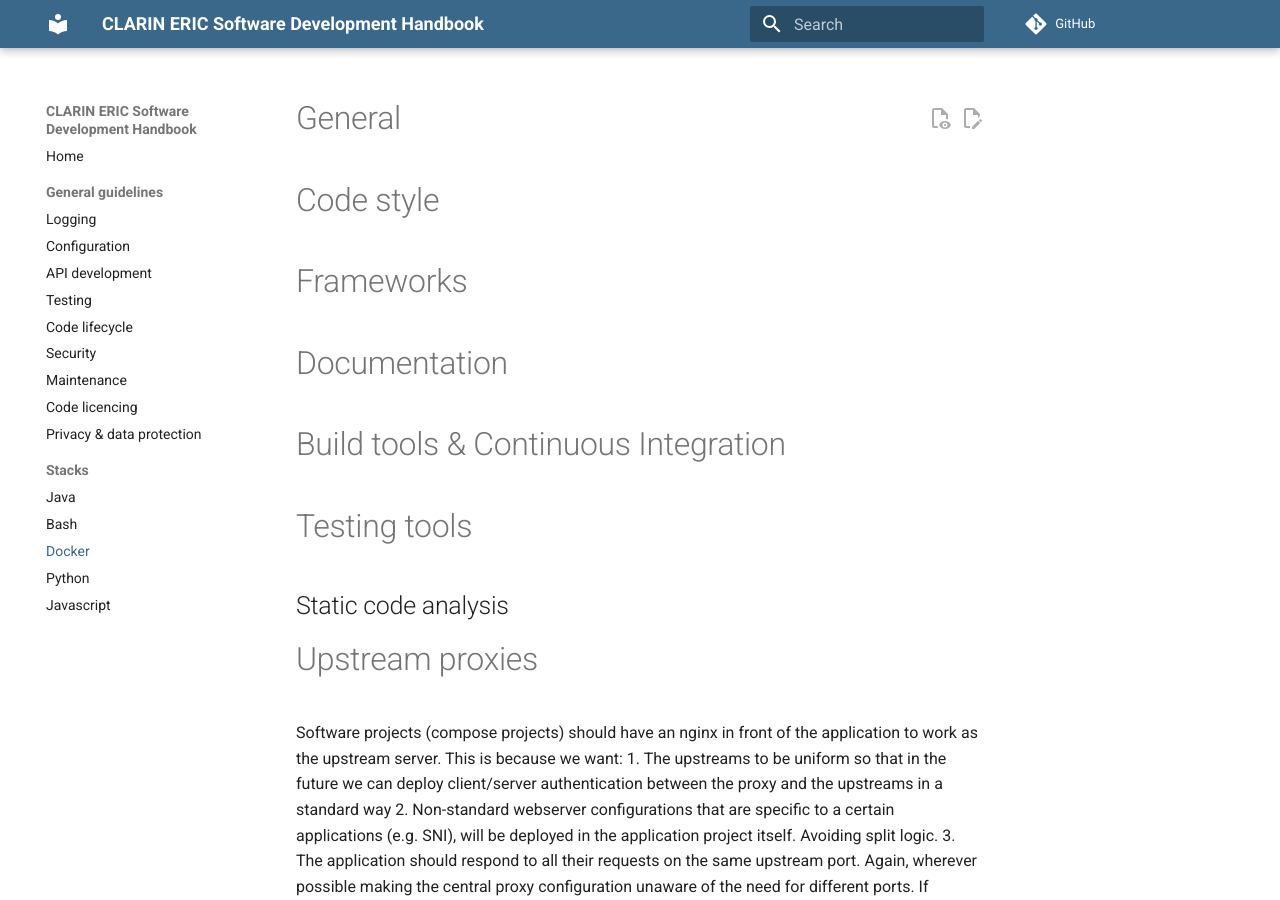
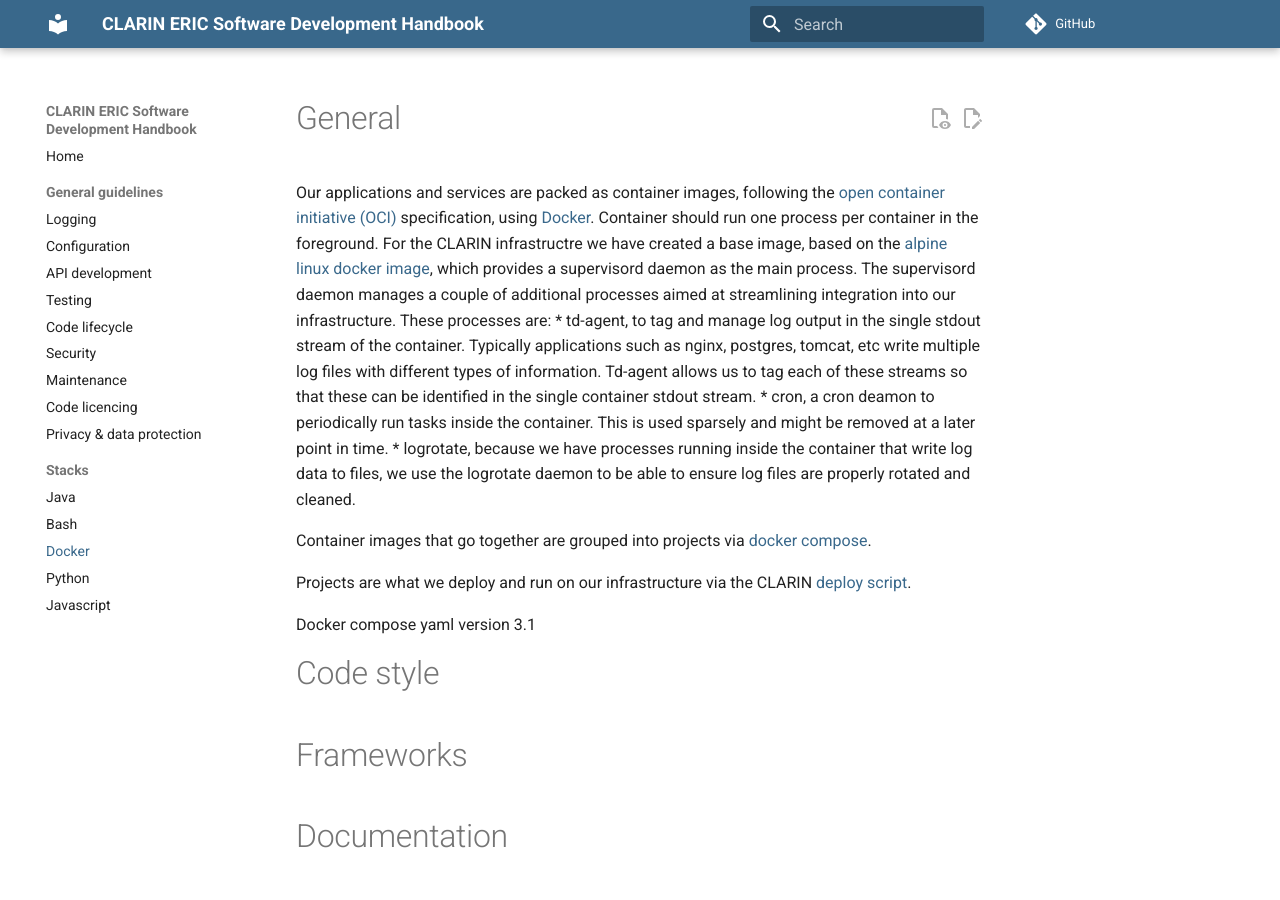
Before and after one commit to clarin-eric/handbook-development, an MkDocs documentation site: the page built from docs/stack/docker.md, in a window 1280 px wide and 900 px high. Built offline with MkDocs 1.6.1 and Material for MkDocs 9.7.7, drawn with Linux system fonts in a browser that asks for light colours; comment, search, counter and statistics services are not loaded.

Commit message:
Move data from google into markdown file

```diff
--- a/docs/stack/docker.md
+++ b/docs/stack/docker.md
@@ -13,6 +13,24 @@ Name for projects/repositories -> image [TODO: discuss!]
 Strategy for base images
 Strategy for application images
 -->
+
+Our applications and services are packed as container images, following the [open container initiative (OCI)](https://opencontainers.org/) specification,
+using [Docker](https://www.docker.com/). Container should run one process per container in the foreground. For the CLARIN infrastructre we have created
+a base image, based on the [alpine linux](https://www.alpinelinux.org/) [docker image](https://hub.docker.com/_/alpine), which provides a supervisord daemon as the main process. The supervisord daemon manages a couple of additional processes
+aimed at streamlining integration into our infrastructure. These processes are:
+* td-agent, to tag and manage log output in the single stdout stream of the container. Typically applications such as nginx, postgres, tomcat, etc write
+multiple log files with different types of information. Td-agent allows us to tag each of these streams so that these can be identified in the single
+container stdout stream.
+* cron, a cron deamon to periodically run tasks inside the container. This is used sparsely and might be removed at a later point in time.
+* logrotate, because we have processes running inside the container that write log data to files, we use the logrotate daemon to be able to ensure
+log files are properly rotated and cleaned.
+
+Container images that go together are grouped into projects via [docker compose](https://docs.docker.com/compose/).
+
+Projects are what we deploy and run on our infrastructure via the CLARIN [deploy script](https://gitlab.com/CLARIN-ERIC/deploy-script).
+
+Docker compose yaml version 3.1
+
 
 # Code style
 <!--
```
